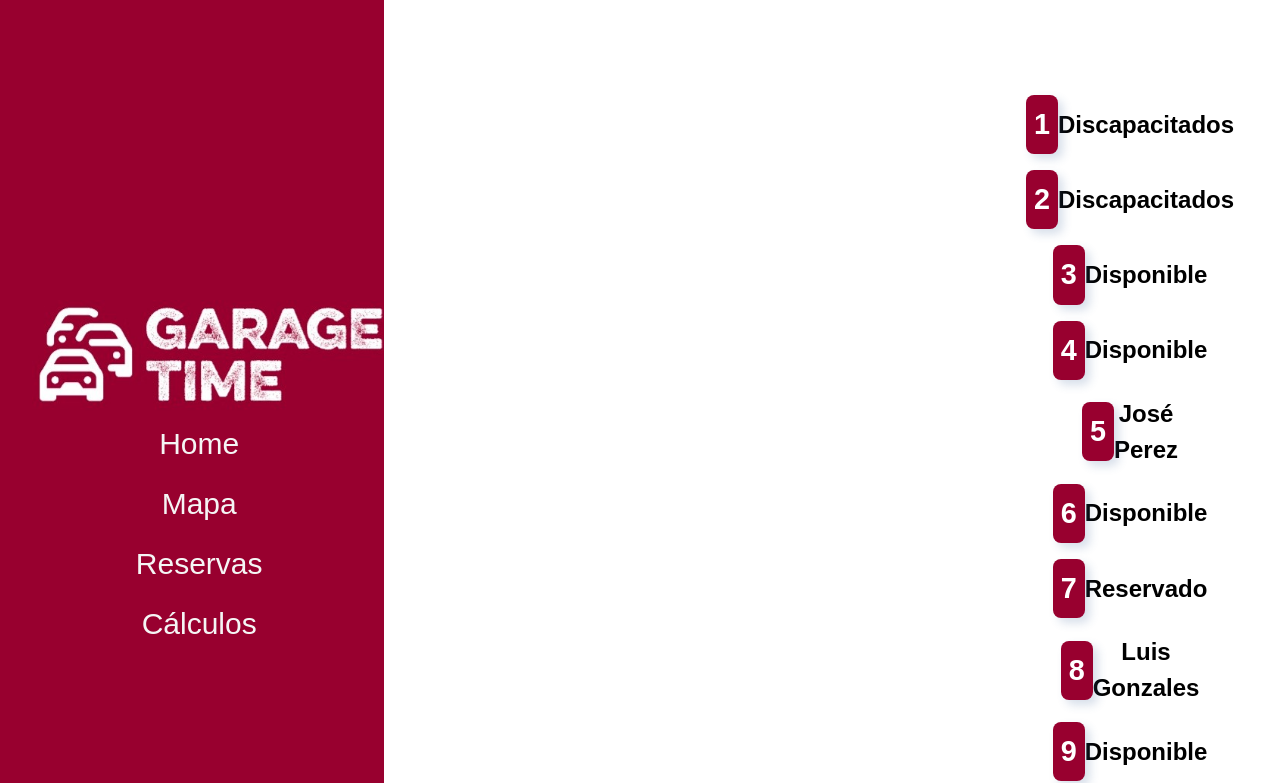
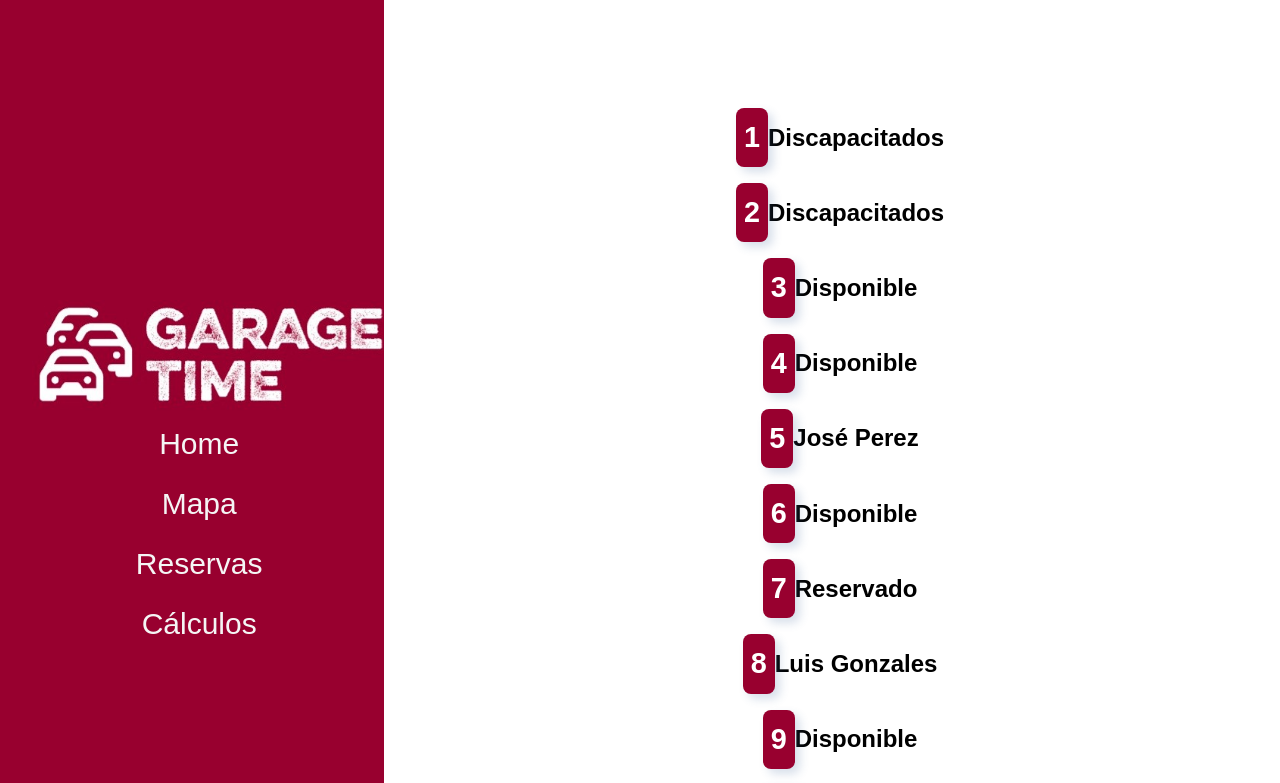
Before and after one commit to GarageTimePeru/garage-react-website, a React (Create React App) app: page /reservas in a window 1280 px wide. Shown: the top 783 px of the page. Built offline with nearby package versions, Linux system fonts and the light colour scheme.

Commit message:
Add files via upload

```diff
--- a/src/components/pages/Reservas/CreaReserva.js
+++ b/src/components/pages/Reservas/CreaReserva.js
@@ -31,7 +31,7 @@ const CrearReserva = () => {
   return (
     <>
       <Navbar/>
-      <div className="backgroundCrearReserva">
+      <div className="backgroundReserva">
         <div className="reserva">
           <h2>INGRESA RESERVA</h2>
           <form>
--- a/src/components/pages/Reservas/Reserva.css
+++ b/src/components/pages/Reservas/Reserva.css
@@ -1,20 +1,35 @@
   .backgroundReserva {
     background-color: #fff;
-    margin-left: 300px;
-    padding: 87px;
+    margin: auto;
+    width: 100%;
+    height: 1000px;
+    display: flex;
   }
 
-  .backgroundCrearReserva {
-    background-color: #fff;
-    margin-left: 230px;
-    padding: 255px;
+  .reservas {
+    max-width: 100%;
+    margin: 0 auto;
+    text-align: center;
+    padding-left: 400px;
+    padding-top: 100px;
+  }
+
+  .reservas button {
+    background: #98002F;
+    color: #fff;
+    border: 0;
+    padding: 8px;
+    border-radius: 8px;
+    font-size: 1.8rem;
+    cursor: pointer;
   }
 
   .reserva {
-    max-width: 400px;
+    max-width: 100%;
     margin: 0 auto;
     text-align: center;
-    margin-left: 680px;
+    padding-left: 400px;
+    padding-top: 300px;
   }
 
   .reserva label {
--- a/src/components/pages/Reservas/Reserva.js
+++ b/src/components/pages/Reservas/Reserva.js
@@ -28,7 +28,7 @@ const Create = () => {
     <>
     <Navbar/>
     <div className="backgroundReserva">
-      <div className="reserva">
+      <div className="reservas">
         <div className="nav-btn">
           {button ? (
             <Link to='/crear-reserva' className="btn-link">
```
